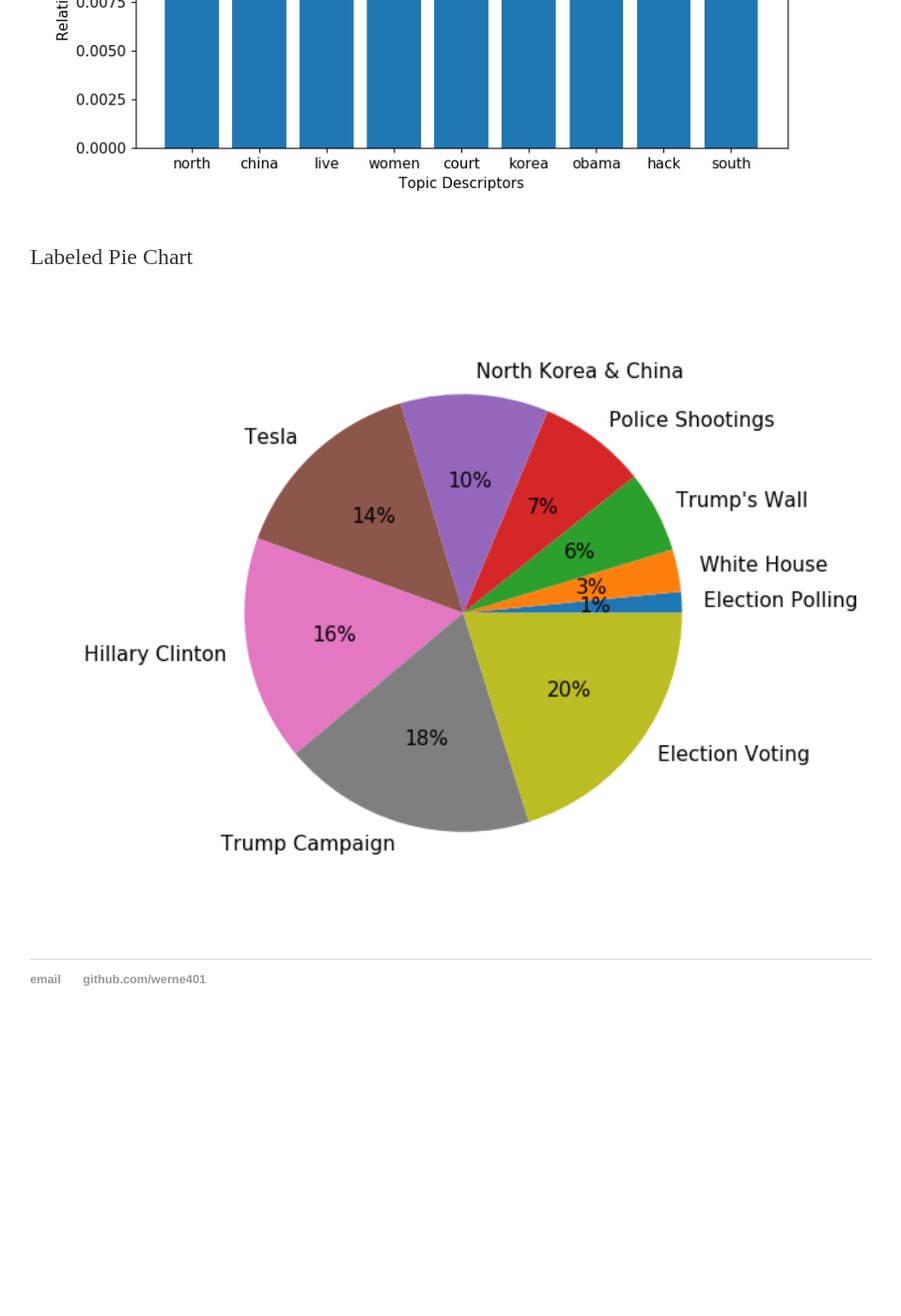
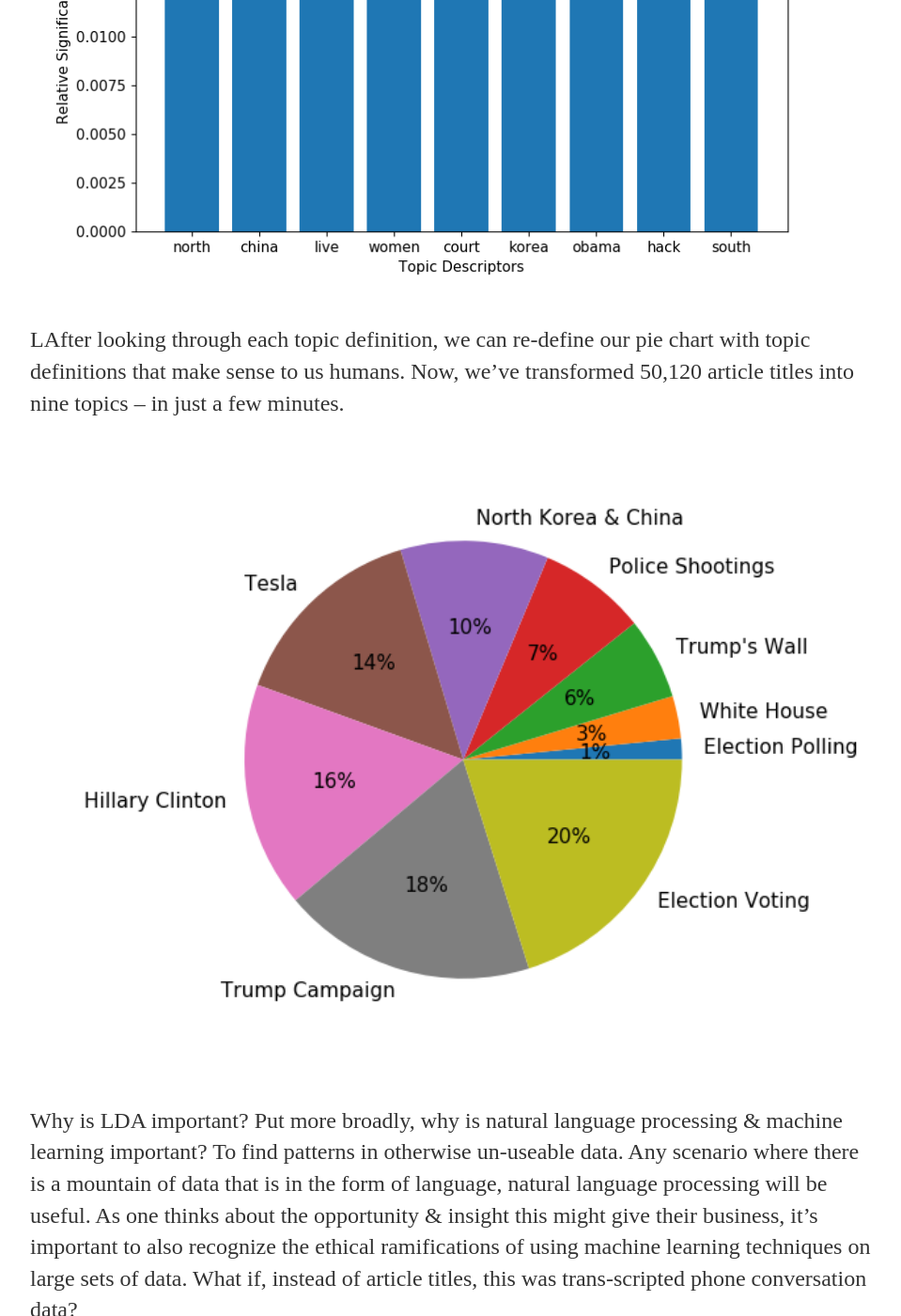
Before and after one commit to werne401/old_website, a Jekyll site: the page built from _posts/2019-08-15-lda-model.md, in a window 1280 px wide and 1400 px high, scrolled down 1794 px. Shown: the whole window at 94% size, without its empty margins (160-1119 px from the left). Built offline with Jekyll 4.4.1, drawn with Linux system fonts in a browser that asks for light colours; before the commit the page ends 2903 px from its top, so only the background shows below that; some of the changed text lies outside the part shown.

Commit message:
Update 2019-08-15-lda-model.md

```diff
--- a/_posts/2019-08-15-lda-model.md
+++ b/_posts/2019-08-15-lda-model.md
@@ -7,24 +7,38 @@ date: 2019-08-15
 Used the Latent-Dirchlet Allocation algorithm in the sklearn Python libray to automatically categorize the top _n_ most popular
 news article title subjects over a multiple year period.
 
-<!--
-![alt text](https://placekitten.com/300/300 "Text Title")
--->
-
-<!--
-![pdf_of_model_explanation]({{ site.url }}/assets/lda-model-example.pdf)
--->
-
-## <a href="/assets/lda-model-example.pdf" class="image fit"><img src="assets/lda-model-example.pdf" alt="Project Overview Presentation (PDF)"></a>
+# <a href="/assets/lda-model-example.pdf" class="image fit"><img src="assets/lda-model-example.pdf" alt="Project Overview Presentation (PDF)"></a>
 
 <p>Here, I will tell you more about the project...</p>
 
-<p>Unlabeled pie chart</p>
+<p>First, the model generates an unintelligible distribution of topics in the
+form of a pie chart:</p>
 
 ![pieUnlabeled]({{ site.url }}/assets/pieUnlabeled.png){:height="100%" width="100%"}
 
-<p>Single topic breakdown</p>
+<p>Then, we use the way that LDA has
+defined each topic via word
+associations with that topic to then
+define that topic in understandable
+terms.
+For example, topic 4 shown right: this
+might be something like “North Korea
+& China”.</p>
 ![barChart]({{ site.url }}/assets/barTopic4.png){:height="100%" width="100%"}
 
-<p>Labeled Pie Chart</p>
+<p>LAfter looking through each topic
+definition, we can re-define our pie
+chart with topic definitions that make
+sense to us humans.
+Now, we’ve transformed 50,120 article
+titles into nine topics – in just a few
+minutes.</p>
 ![pieLabeled]({{ site.url }}/assets/pieLabeled.png){:height="100%" width="100%"}
+
+Why is LDA important? Put more broadly, why is natural language processing & machine learning
+important?
+To find patterns in otherwise un-useable data. Any scenario where there is a mountain of data
+that is in the form of language, natural language processing will be useful.
+As one thinks about the opportunity & insight this might give their business, it’s important to
+also recognize the ethical ramifications of using machine learning techniques on large sets of
+data. What if, instead of article titles, this was trans-scripted phone conversation data?
```
